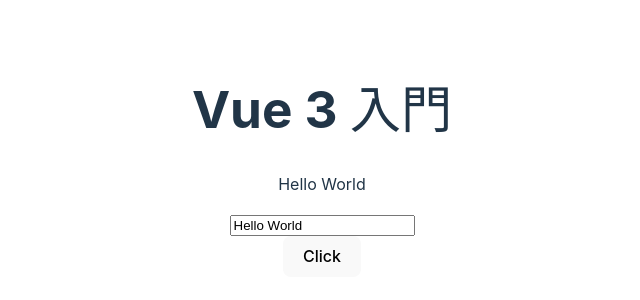
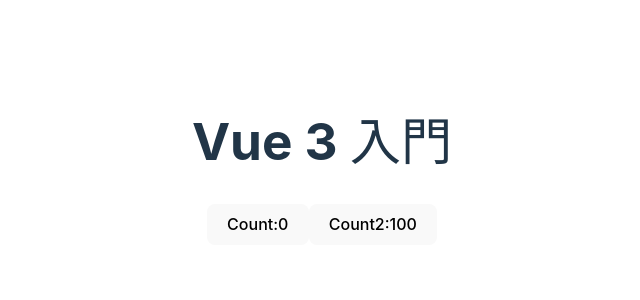
Before and after one commit to eppula119/vue3_practice1, a Vue app: page / in a window 1280 px wide. Shown: the part 238-538 px from the top of the page, without its empty margins (318-958 px from the left). Built offline with nearby package versions, Linux system fonts and the light colour scheme.

Commit message:
基礎編終了

```diff
--- a/src/App.vue
+++ b/src/App.vue
@@ -1,18 +1,17 @@
 <script setup>
-import {ref} from 'vue'
-const message = ref('Hello World');
+import { ref, watchEffect } from 'vue';
 
-const clickButton = () => {
-  console.log(message.value);
-};
+const count = ref(0);
+const count2 = ref(100);
+watchEffect(() => console.log(`${count.value}/${count2.value}`));
 </script>
 
 <template>
   <h1>Vue 3 入門</h1>
-  <p>{{ message }}</p>
-  <input :value="message" @input="message = $event.target.value" />
-  <div><button @click="clickButton">Click</button></div>
+  <button @click="count++">Count:{{ count }}</button>
+  <button @click="count2++">Count2:{{ count2 }}</button>
 </template>
+
 
 <style>
   .active {
```
